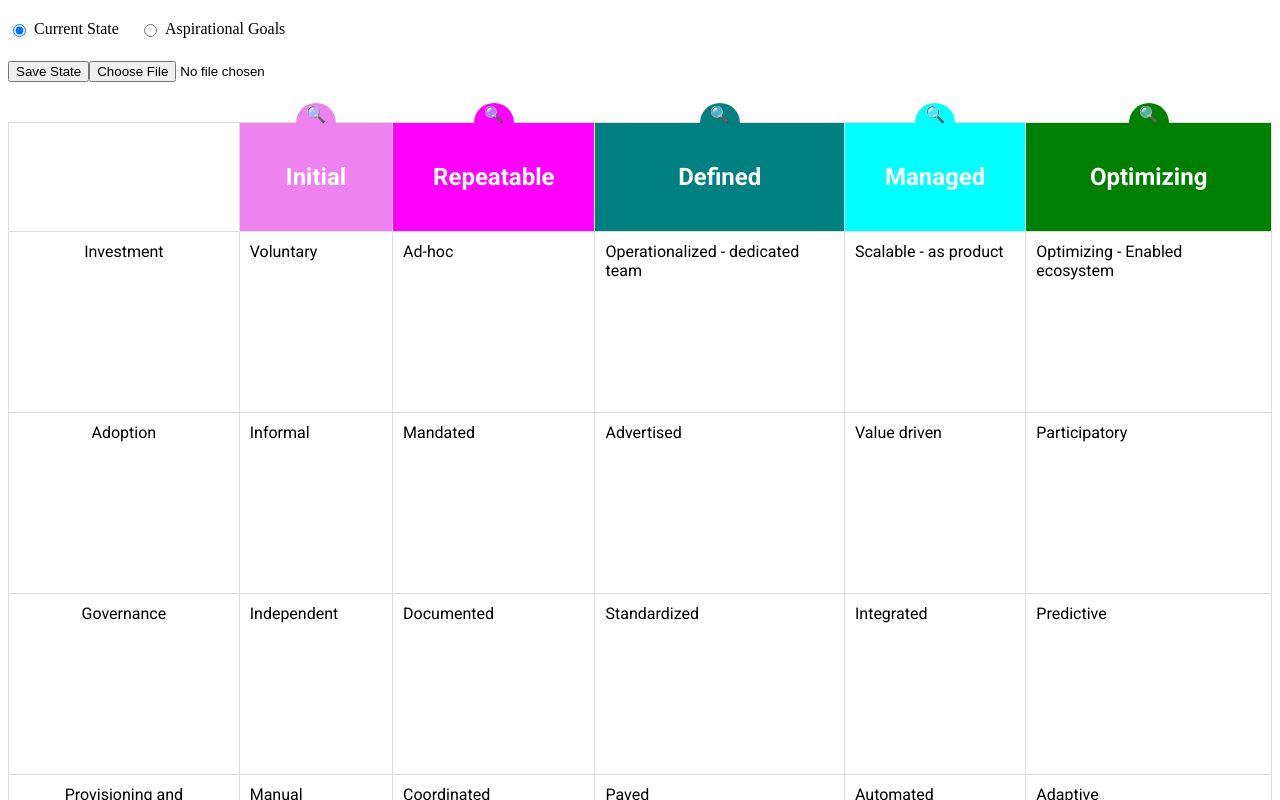
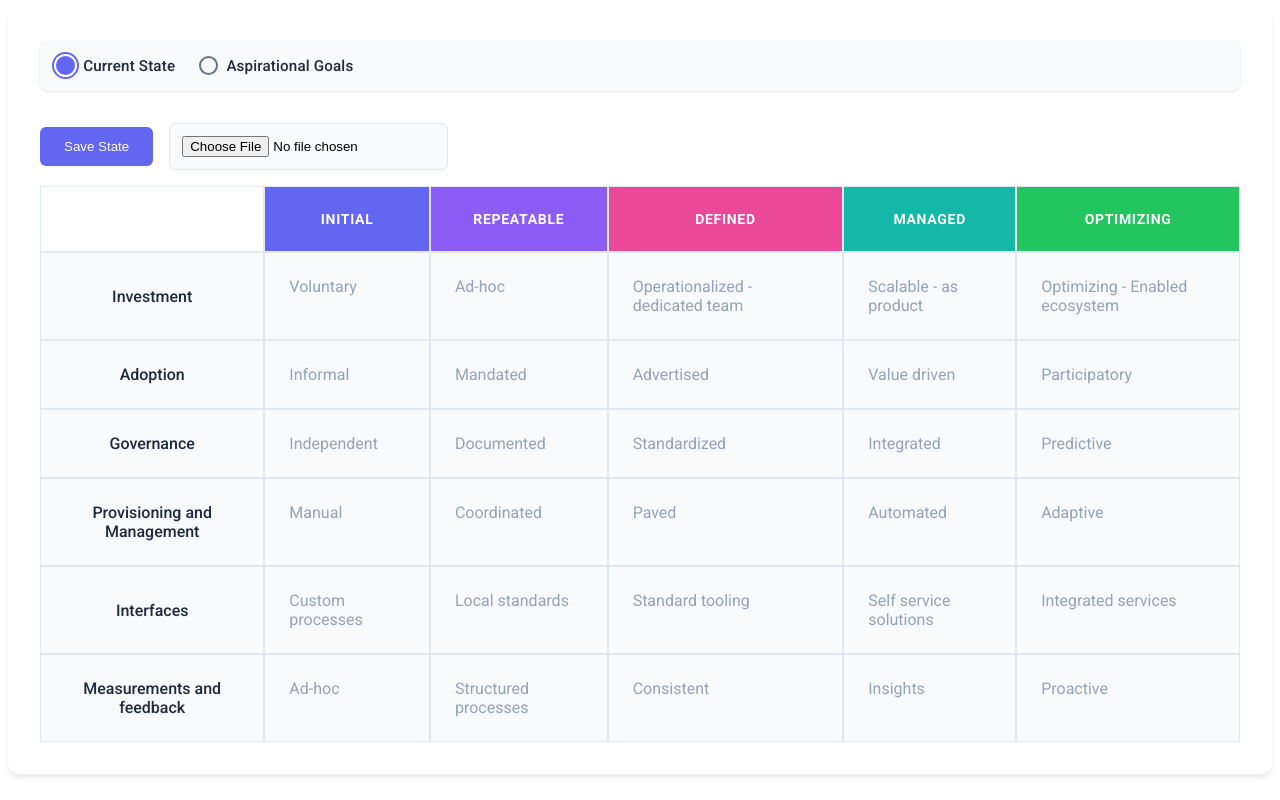
Before and after one commit to jpcarrascal/capabilitymodeltable, a React (Create React App) app: page / in a window 1280 px wide. Shown: the top 800 px of the page. Built offline with nearby package versions, Linux system fonts and the light colour scheme.

Commit message:
Updated UI to be more modern

```diff
--- a/src/components/Table.css
+++ b/src/components/Table.css
@@ -1,59 +1,68 @@
 /* src/components/Table.css */
+/* Modern color palette and variables */
+:root {
+  --primary: #6366f1;
+  --primary-dark: #4f46e5;
+  --secondary: #64748b;
+  --success: #22c55e;
+  --background: #ffffff;
+  --surface: #f8fafc;
+  --border: #e2e8f0;
+  --text: #1e293b;
+  --text-muted: #94a3b8;
+}
+
 td:first-child {
-    text-align: center; /* Center align text in the first column */
+  font-weight: 500;
+  background: var(--surface);
+  color: var(--text);
 }
+
 table {
-    width: 100%;
-    border-collapse: collapse;
-    font-family: 'Roboto', sans-serif; /* Use a modern font */
-    margin-top: 40px; /* Add margin to the top to make space for the semi-circles */
+  width: 100%;
+  border-collapse: separate;
+  border-spacing: 0;
+  margin-top: 1rem;
+  font-family: 'Roboto', system-ui, sans-serif;
 }
 
 th, td {
-    border: 1px solid #ddd;
+  border: 1px solid var(--border);
+  transition: background-color 0.2s ease;
 }
 
 th {
-    position: relative;
-    padding: 40px; /* Half the padding for the header row */
-    color: white;
-    text-align: center;
-    font-size: 24px; /* Larger font size for headers */
-}
-
-th:not(:first-child)::before {
-    content: '';
-    position: absolute;
-    top: -20px; /* Adjust as needed */
-    left: 50%;
-    transform: translateX(-50%);
-    width: 40px; /* Adjust as needed */
-    height: 20px; /* Adjust as needed */
-    background-color: inherit; /* Same color as the header */
-    border-top-left-radius: 20px;
-    border-top-right-radius: 20px;
-}
-
-th:not(:first-child)::after {
-    content: '🔍'; /* Example icon, you can use any icon or font-awesome */
-    position: absolute;
-    top: -18px; /* Adjust as needed */
-    left: 50%;
-    transform: translateX(-50%);
-    font-size: 16px; /* Adjust as needed */
-    color: white; /* Icon color */
+  padding: 1.5rem;
+  font-weight: 600;
+  color: white;
+  text-transform: uppercase;
+  letter-spacing: 0.05em;
+  font-size: 0.875rem;
 }
 
 td {
-    height: 160px; /* Set a fixed height for tall rows */
-    padding: 10px; /* Padding for better alignment */
-    vertical-align: top; /* Align text to the top */
-    text-align: left; /* Align text to the left */
-    font-size: 16px; /* Smaller font size for cells */
+  padding: 1.5rem;
+  background: var(--surface);
+  position: relative;
+  cursor: pointer;
+  color: var(--text-muted); /* Default muted color */
+  transition: background-color 0.2s ease, color 0.2s ease;
+}
+
+td.active-cell {
+  color: var(--text); /* Full color for cells with markers */
+}
+
+td:hover {
+  background: #f1f5f9;
 }
 
 .table-container {
   position: relative;
+  padding: 2rem;
+  background: var(--background);
+  border-radius: 12px;
+  box-shadow: 0 4px 6px -1px rgb(0 0 0 / 0.1);
 }
 
 .lines-svg {
@@ -66,7 +75,11 @@ td {
 }
 
 .lines-svg line[stroke-dasharray] {
-  opacity: 0.6;
+  stroke: var(--secondary);
+  stroke-opacity: 0.75;
+  stroke-width: 1.5px;
+  stroke-dasharray: 6 4;
+  filter: drop-shadow(0 1px 1px rgb(0 0 0 / 0.15));
 }
 
 .circle {
@@ -84,32 +97,88 @@ td {
 }
 
 .controls {
-  margin: 20px 0;
+  display: flex;
+  gap: 1.5rem;
+  margin-bottom: 2rem;
+  padding: 1rem;
+  background: var(--surface);
+  border-radius: 8px;
+  box-shadow: 0 1px 3px rgb(0 0 0 / 0.1);
 }
 
 .controls label {
-  margin-right: 20px;
-  display: inline-flex;
+  display: flex;
   align-items: center;
+  gap: 0.5rem;
+  cursor: pointer;
+  font-family: 'Roboto', system-ui, -apple-system, sans-serif;
+  font-weight: 500;
+  font-size: 0.95rem;
+  letter-spacing: 0.01em;
+  color: var(--text);
 }
 
 .controls input[type="radio"] {
-  margin-right: 8px;
+  appearance: none;
+  width: 1.2rem;
+  height: 1.2rem;
+  border: 2px solid var(--secondary);
+  border-radius: 50%;
+  margin: 0;
+  position: relative;
+  transition: all 0.2s ease;
+}
+
+.controls input[type="radio"]:checked {
+  border-color: var(--primary);
+  background: var(--primary);
+  box-shadow: 0 0 0 2px var(--background), 0 0 0 4px var(--primary);
 }
 
 .circle.current {
-  width: 10px;
-  height: 10px;
-  border-radius: 50%;
-  background-color: black;
-  position: absolute;
+  width: 12px;
+  height: 12px;
+  background: var(--primary);
+  border: 2px solid white;
+  box-shadow: 0 0 0 2px var(--primary);
 }
 
 .circle.aspirational {
-  width: 10px;
-  height: 10px;
-  border-radius: 50%;
-  background-color: blue;
-  border: 2px solid black;
-  position: absolute;
+  width: 12px;
+  height: 12px;
+  background: white;
+  border: 2px solid var(--primary);
+  box-shadow: 0 0 0 2px rgba(99, 102, 241, 0.2);
 }
+
+.lines-svg line {
+  stroke: var(--primary);
+  stroke-opacity: 0.5;
+  filter: drop-shadow(0 1px 2px rgb(0 0 0 / 0.1));
+}
+
+/* Modern button styling */
+button {
+  padding: 0.75rem 1.5rem;
+  background: var(--primary);
+  color: white;
+  border: none;
+  border-radius: 6px;
+  font-weight: 500;
+  cursor: pointer;
+  transition: background-color 0.2s ease;
+  margin-right: 1rem;
+}
+
+button:hover {
+  background: var(--primary-dark);
+}
+
+/* File input styling */
+input[type="file"] {
+  padding: 0.75rem;
+  background: var(--surface);
+  border: 1px solid var(--border);
+  border-radius: 6px;
+  cursor: pointer;
+}
--- a/src/components/Table.tsx
+++ b/src/components/Table.tsx
@@ -102,7 +102,15 @@ const Table: React.FC = () => {
     return <div>Loading...</div>;
   }
 
-  const headerColors = ['violet', 'magenta', 'teal', 'cyan', 'green'];
+  // const headerColors = ['violet', 'magenta', 'teal', 'cyan', 'green'];
+
+  const headerColors = [
+    '#6366f1', // Indigo
+    '#8b5cf6', // Purple
+    '#ec4899', // Pink
+    '#14b8a6', // Teal
+    '#22c55e'  // Green
+  ];
 
   const clickPositions: ClickPosition[] = tableData.rows
     .map((row, rowIndex) =>
@@ -162,6 +170,11 @@ const Table: React.FC = () => {
                         cellRefs.current[rowIndex][cellIndex] = el;
                       }
                     }}
+                    className={`
+                      ${(row.currentState?.cellIndex === cellIndex ||
+                         row.aspirationalState?.cellIndex === cellIndex) ?
+                         'active-cell' : ''}
+                    `}
                     style={{
                       position: 'relative',
                       verticalAlign: 'top',
```
